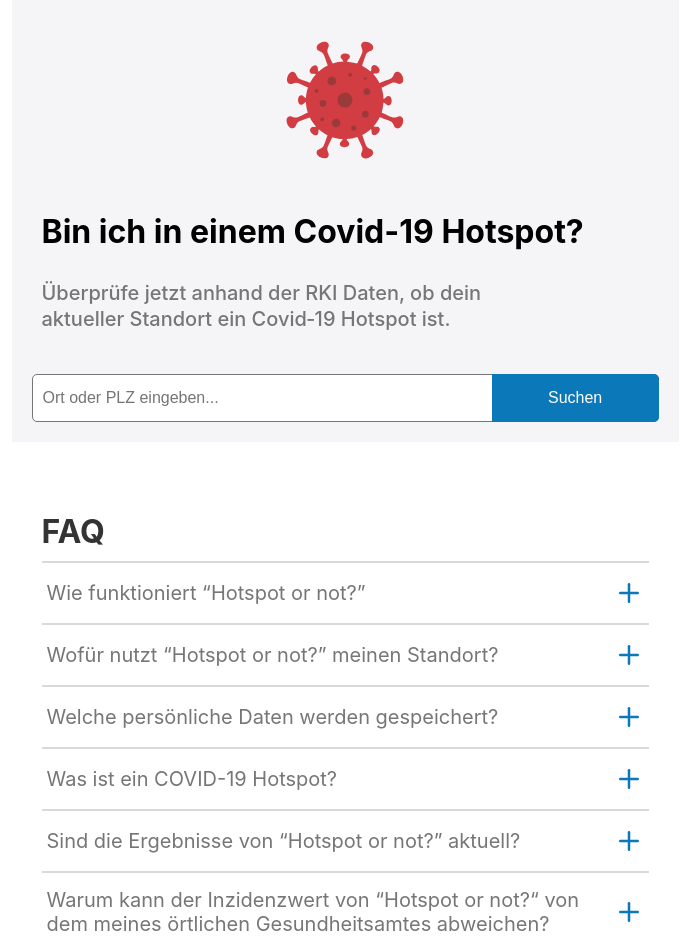
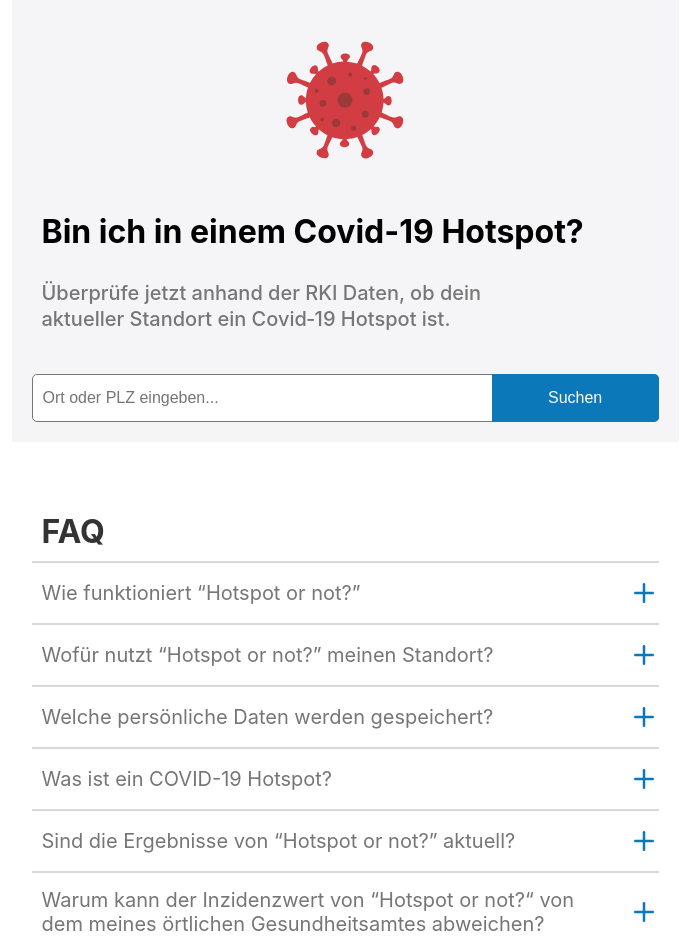
Before and after one commit to JulianBlohm/capstone-project, a React (Create React App) app: page / in a window 1280 px wide. Shown: the top 949 px of the page, without its empty margins (295-985 px from the left). Built offline with nearby package versions, Linux system fonts and the light colour scheme.

Commit message:
Fix validation logic and styling details

```diff
--- a/src/components/FAQ.js
+++ b/src/components/FAQ.js
@@ -51,18 +51,20 @@ function FAQ() {
 
 const FAQWrapper = styled.dl`
     color: var(--gray);
-    margin: 70px 30px;
+    margin: 70px 20px;
 `
 
 const Heading = styled.h3`
+    margin-bottom: 10px;
+    margin-left: 10px;
     font-size: 2rem;
-    margin-bottom: 10px;
     color: var(--lightblack);
 `
 
 const Question = styled.dt`
     font-size: 1.25rem;
-    max-width: 90%;
+    max-width: 85%;
+    margin-left: 10px;
 `
 
 const Answer = styled.dd`
@@ -74,11 +76,11 @@ const Answer = styled.dd`
 const QuestionWrapper = styled.div`
     background: transparent;
     border-top: 2px solid var(--FAQgray);
+    width: 100%;
     display: flex;
-    width: 100%;
     justify-content: space-between;
     align-items: center;
-    padding: 15px 5px;
+    padding: 15px 0;
 `
 
 const PlusStyled = styled(PlusIcon)`
--- a/src/components/Form.js
+++ b/src/components/Form.js
@@ -1,4 +1,4 @@
-import { useState, useEffect, createRef } from 'react'
+import { useState, useEffect, useRef } from 'react'
 import styled from 'styled-components/macro'
 import PropTypes from 'prop-types'
 import Button from './Button'
@@ -9,7 +9,7 @@ function Form({ userPlace, setUserPlace, status }) {
     const [userInput, setUserInput] = useState('')
     const [validation, setValidation] = useState(true)
 
-    const textInput = createRef()
+    const textInput = useRef()
 
     useEffect(() => setValidation(true), [userInput])
 
@@ -20,9 +20,9 @@ function Form({ userPlace, setUserPlace, status }) {
     function handleSubmitPlace(event) {
         event.preventDefault()
         if (validateInput()) {
-            userInput === userPlace
-                ? setUserPlace(userInput + ' ')
-                : setUserPlace(userInput.trim())
+            setUserPlace(
+                userInput === userPlace ? userInput + ' ' : userInput.trim()
+            )
             setUserInput('')
         } else {
             setValidation(false)
@@ -35,9 +35,8 @@ function Form({ userPlace, setUserPlace, status }) {
 
         if (!regexPlaceName.test(userInput)) {
             return userInput.length >= 2 && userInput.length <= 32
-        } else {
-            return regexCountyCode.test(userInput) && userInput.length === 5
         }
+        return regexCountyCode.test(userInput) && userInput.length === 5
     }
 
     function resetInput() {
```
